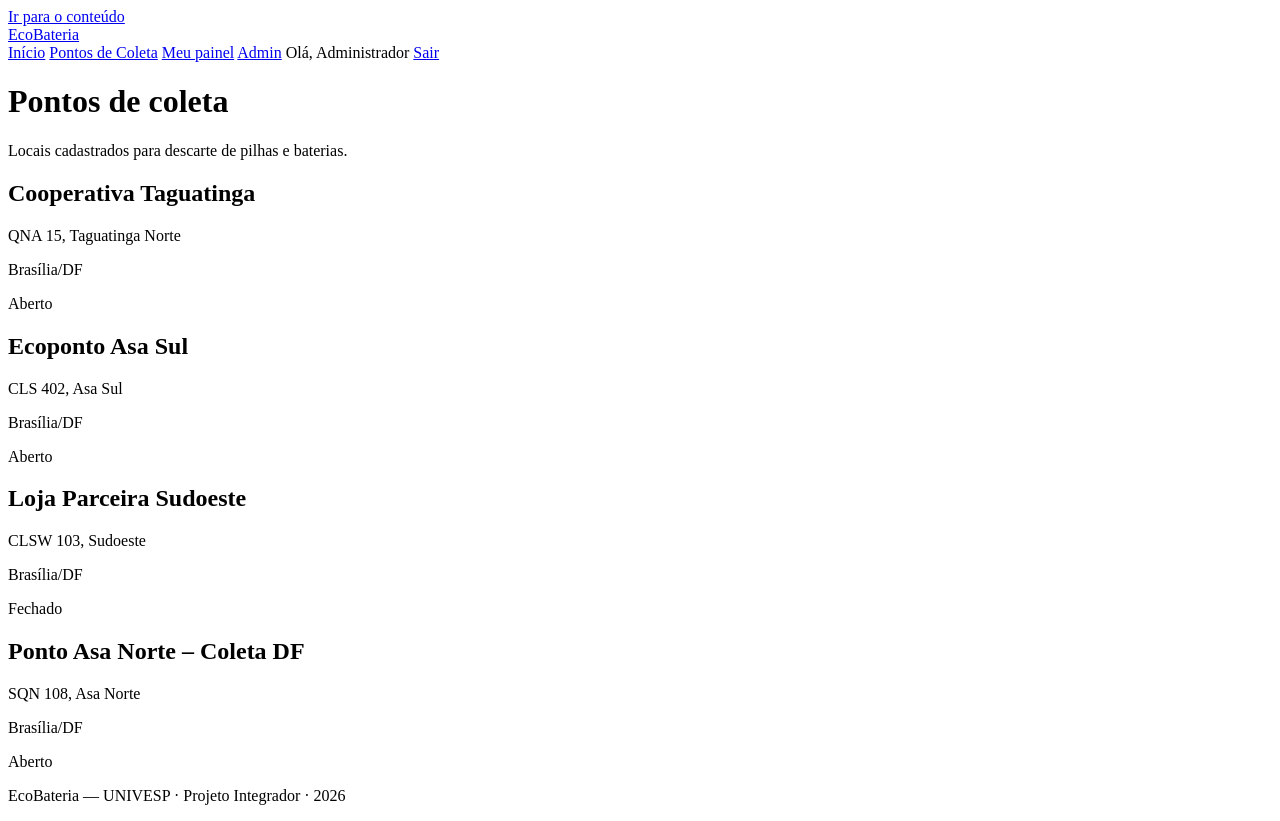
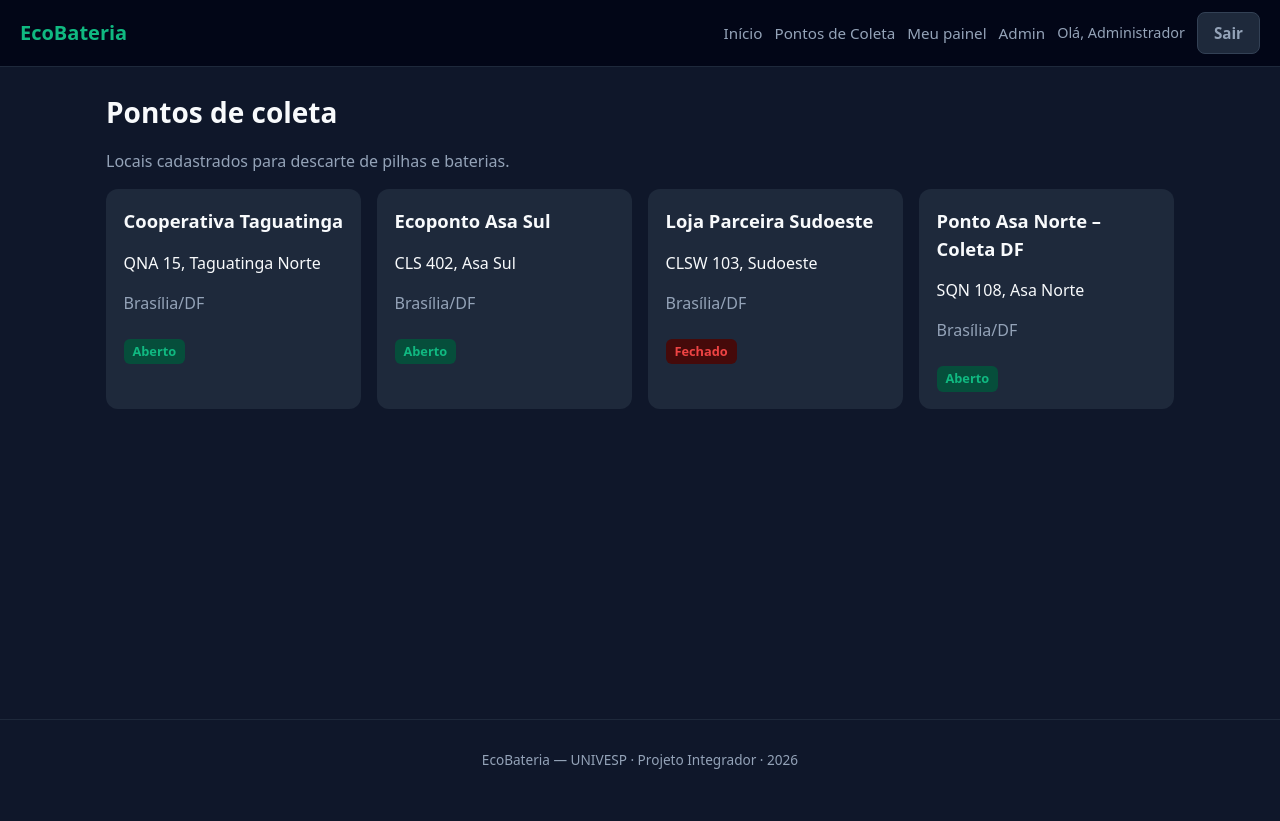
Before and after one commit to GustavoPenaFirme/Ecobaterias1.3, a Flask app: page /mapa in a window 1280 px wide. After the commit the page ends 769 px from the top, so only its background shows below. Run offline with Flask 3, Linux system fonts and the light colour scheme; a user stored in the database is signed in.

Commit message:
Add CSS variables and styles for layout and components

```diff
--- a/static/css/style.css
+++ b/static/css/style.css
@@ -0,0 +1,279 @@
+:root {
+  --bg: #0f172a;
+  --card: #1e293b;
+  --accent: #10b981;
+  --accent-dark: #059669;
+  --text: #f8fafc;
+  --muted: #94a3b8;
+  --danger: #ef4444;
+  --warning: #eab308;
+  --ok: #10b981;
+  --radius: 12px;
+  --font: system-ui, -apple-system, "Segoe UI", Roboto, Ubuntu, sans-serif;
+}
+
+* { box-sizing: border-box; }
+html { scroll-behavior: smooth; }
+body {
+  margin: 0;
+  font-family: var(--font);
+  background: var(--bg);
+  color: var(--text);
+  line-height: 1.5;
+  min-height: 100vh;
+  display: flex;
+  flex-direction: column;
+}
+
+.skip-link {
+  position: absolute;
+  left: -9999px;
+  top: 0;
+  background: var(--warning);
+  color: #000;
+  padding: 0.5rem 1rem;
+  z-index: 100;
+  font-weight: 700;
+}
+.skip-link:focus {
+  left: 0.5rem;
+  top: 0.5rem;
+}
+
+.topbar {
+  display: flex;
+  align-items: center;
+  justify-content: space-between;
+  flex-wrap: wrap;
+  gap: 0.75rem;
+  padding: 0.75rem 1.25rem;
+  background: #020617;
+  border-bottom: 1px solid #1e293b;
+}
+.brand {
+  color: var(--accent);
+  font-weight: 700;
+  font-size: 1.25rem;
+  text-decoration: none;
+}
+.topbar nav {
+  display: flex;
+  align-items: center;
+  flex-wrap: wrap;
+  gap: 0.75rem;
+}
+.topbar nav a {
+  color: var(--muted);
+  text-decoration: none;
+  font-size: 0.95rem;
+}
+.topbar nav a:hover,
+.topbar nav a:focus {
+  color: var(--text);
+}
+.user-label { color: var(--muted); font-size: 0.9rem; }
+
+.container {
+  width: min(1100px, 100%);
+  margin: 0 auto;
+  padding: 1.5rem 1rem 3rem;
+  flex: 1;
+}
+
+.footer {
+  text-align: center;
+  padding: 1rem;
+  color: var(--muted);
+  font-size: 0.85rem;
+  border-top: 1px solid #1e293b;
+}
+
+h1 { font-size: 1.75rem; margin: 0 0 0.5rem; }
+h2 { font-size: 1.15rem; margin: 0 0 0.75rem; }
+.accent { color: var(--accent); }
+.muted { color: var(--muted); }
+.center { text-align: center; }
+.hint {
+  margin-top: 1rem;
+  font-size: 0.8rem;
+  color: var(--muted);
+  background: var(--card);
+  padding: 0.75rem;
+  border-radius: 8px;
+}
+.hint code { color: var(--accent); }
+
+.btn {
+  display: inline-block;
+  padding: 0.55rem 1rem;
+  border-radius: 8px;
+  border: none;
+  cursor: pointer;
+  font-weight: 600;
+  font-size: 0.95rem;
+  text-decoration: none;
+  text-align: center;
+}
+.btn-primary {
+  background: var(--accent);
+  color: #0f172a;
+}
+.btn-primary:hover { background: var(--accent-dark); }
+.btn-ghost {
+  background: var(--card);
+  color: var(--text);
+  border: 1px solid #334155;
+}
+.btn-block { width: 100%; margin-top: 0.75rem; }
+.btn-sm { padding: 0.3rem 0.6rem; font-size: 0.85rem; }
+
+.hero { margin: 2rem 0 2.5rem; }
+.hero h1 { font-size: 2.2rem; line-height: 1.2; }
+.hero p { color: var(--muted); max-width: 36rem; }
+.hero-actions { display: flex; gap: 0.75rem; flex-wrap: wrap; margin-top: 1.25rem; }
+
+.cards {
+  display: grid;
+  grid-template-columns: repeat(auto-fit, minmax(220px, 1fr));
+  gap: 1rem;
+}
+.card {
+  background: var(--card);
+  padding: 1.25rem;
+  border-radius: var(--radius);
+}
+.card h2 { color: var(--text); }
+
+.auth-box {
+  max-width: 420px;
+  margin: 2rem auto;
+  background: var(--card);
+  padding: 1.75rem;
+  border-radius: var(--radius);
+}
+.auth-box label,
+.panel label {
+  display: block;
+  margin: 0.75rem 0 0.35rem;
+  color: var(--muted);
+  font-size: 0.9rem;
+}
+.auth-box input,
+.panel input,
+.panel select,
+.panel textarea,
+.form-inline input {
+  width: 100%;
+  padding: 0.6rem 0.75rem;
+  border-radius: 8px;
+  border: 1px solid #475569;
+  background: var(--bg);
+  color: var(--text);
+  font-size: 1rem;
+}
+.auth-box input:focus,
+.panel input:focus,
+.panel select:focus,
+.panel textarea:focus {
+  outline: 2px solid var(--accent);
+  border-color: var(--accent);
+}
+
+.stats {
+  display: grid;
+  grid-template-columns: repeat(auto-fit, minmax(140px, 1fr));
+  gap: 0.75rem;
+  margin: 1.25rem 0;
+}
+.stat-card {
+  background: var(--card);
+  padding: 1rem;
+  border-radius: var(--radius);
+}
+.stat-card strong {
+  display: block;
+  font-size: 1.5rem;
+  color: var(--accent);
+}
+.stat-card span { color: var(--muted); font-size: 0.9rem; }
+
+.grid-2 {
+  display: grid;
+  grid-template-columns: 1fr 1fr;
+  gap: 1rem;
+}
+@media (max-width: 800px) {
+  .grid-2 { grid-template-columns: 1fr; }
+}
+
+.panel {
+  background: var(--card);
+  padding: 1.25rem;
+  border-radius: var(--radius);
+  margin-bottom: 1rem;
+}
+
+.hist-list { list-style: none; padding: 0; margin: 0; }
+.hist-list li {
+  padding: 0.65rem 0;
+  border-bottom: 1px solid #334155;
+  position: relative;
+  padding-right: 4.5rem;
+}
+.hist-date { display: block; font-size: 0.8rem; color: var(--muted); }
+.hist-peso {
+  position: absolute;
+  right: 0;
+  top: 50%;
+  transform: translateY(-50%);
+  color: var(--accent);
+  font-weight: 600;
+}
+
+.pontos-grid {
+  display: grid;
+  grid-template-columns: repeat(auto-fit, minmax(240px, 1fr));
+  gap: 1rem;
+  margin-top: 1rem;
+}
+.ponto-card {
+  background: var(--card);
+  padding: 1.1rem;
+  border-radius: var(--radius);
+}
+.badge {
+  display: inline-block;
+  margin-top: 0.5rem;
+  padding: 0.2rem 0.55rem;
+  border-radius: 6px;
+  font-size: 0.8rem;
+  font-weight: 600;
+}
+.badge-ok { background: #064e3b; color: var(--ok); }
+.badge-off { background: #450a0a; color: var(--danger); }
+
+.table {
+  width: 100%;
+  border-collapse: collapse;
+  font-size: 0.9rem;
+}
+.table th,
+.table td {
+  text-align: left;
+  padding: 0.55rem 0.4rem;
+  border-bottom: 1px solid #334155;
+}
+.table th { color: var(--muted); font-weight: 600; }
+
+.form-inline label { margin-top: 0.5rem; }
+
+.flashes { list-style: none; padding: 0; margin: 0 0 1rem; }
+.flash {
+  padding: 0.65rem 0.9rem;
+  border-radius: 8px;
+  margin-bottom: 0.4rem;
+}
+.flash-success { background: #064e3b; color: #a7f3d0; }
+.flash-danger { background: #450a0a; color: #fecaca; }
+.flash-warning { background: #422006; color: #fde68a; }
+.flash-info { background: #0c4a6e; color: #bae6fd; }
```
